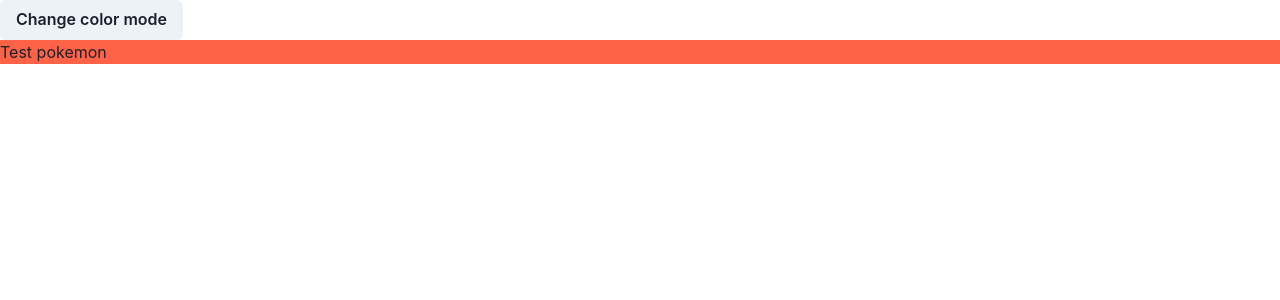
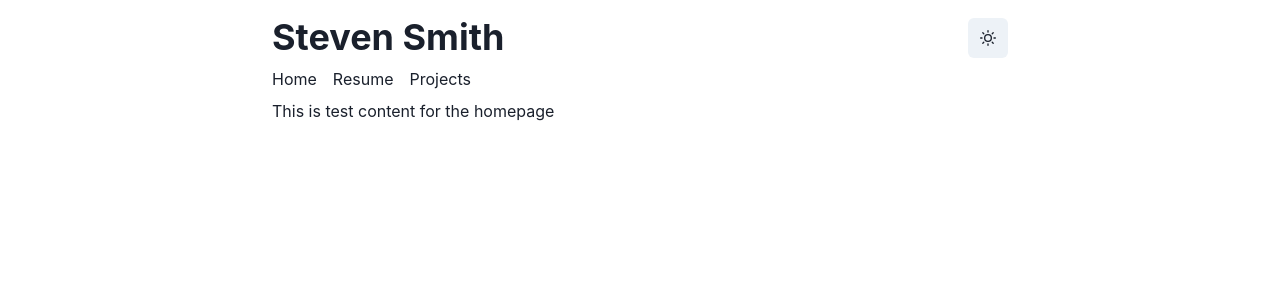
Before and after one commit to kodemaan/nextjs-personal-site, a Next.js app: page / in a window 1280 px wide. Shown: the top 300 px of the page. Built offline with nearby package versions, Linux system fonts and the light colour scheme.

Commit message:
Making a default layout for most pages / probably all pages

```diff
--- a/components/App.js
+++ /dev/null
@@ -1,12 +0,0 @@
-import { Box, Button, useColorMode, useColorModeValue } from '@chakra-ui/react'
-import React from 'react'
-export const App = () => {
-  const { colorMode, toggleColorMode } = useColorMode();
-  const mainBoxColor = useColorModeValue('gray.800', 'gray.50')
-  return (
-    <Box>
-      <Button onClick={toggleColorMode}>Change color mode</Button>
-      <Box bg='tomato' color={mainBoxColor}>Test pokemon</Box>
-    </Box>
-  )
-}
--- /dev/null
+++ b/components/DefaultLayout.js
@@ -0,0 +1,11 @@
+import { Box, Container } from '@chakra-ui/react'
+import { Header } from './Header'
+import React from 'react'
+export const DefaultLayout = ({children}) => {
+  return (
+    <Container mt={4} minWidth={{base: '100vw', md: '60%'}}>
+      <Header />
+      <Box mt={2}>{children}</Box>
+    </Container>
+  )
+}
--- /dev/null
+++ b/components/Header.js
@@ -0,0 +1,25 @@
+import { Box, IconButton, Flex, Heading, Link, Spacer, useColorMode } from '@chakra-ui/react'
+import { MoonIcon, SunIcon } from '@chakra-ui/icons'
+import React from 'react'
+export const Header = (props) => {
+  const { colorMode, toggleColorMode } = useColorMode();
+  const colorChangeIcon = props.colorMode === 'light' ? <MoonIcon /> : <SunIcon />;
+  return (
+    <React.Fragment>
+      <Box mb='2'>
+        <Flex alignItems='center'>
+          <Heading>Steven Smith</Heading>
+          <Spacer />
+          <IconButton aria-label='Toggle color mode (light / dark)' onClick={toggleColorMode} icon={colorChangeIcon} />
+        </Flex>
+      </Box>
+      <Box>
+        <Flex>
+          <Link mr={2}>Home</Link>
+          <Link mx={2}>Resume</Link>
+          <Link mx={2}>Projects</Link>
+        </Flex>
+      </Box>
+    </React.Fragment>
+  )
+}
--- a/package.json
+++ b/package.json
@@ -13,6 +13,7 @@
   "author": "",
   "license": "ISC",
   "dependencies": {
+    "@chakra-ui/icons": "^1.0.13",
     "@chakra-ui/react": "^1.6.1",
     "@emotion/react": "^11.4.0",
     "@emotion/styled": "^11.3.0",
--- a/pages/_app.js
+++ b/pages/_app.js
@@ -1,9 +1,18 @@
 import { ChakraProvider } from "@chakra-ui/react"
+import { DefaultLayout } from "../components/DefaultLayout"
 import theme from './theme'
+function getLayout(Component) {
+  if (Component.Layout === 'default' || !Component.Layout) {
+    return DefaultLayout
+  }
+}
 function MyApp({ Component, pageProps }) {
+  const Layout = getLayout(Component)
   return (
     <ChakraProvider theme={theme}>
-      <Component {...pageProps} />
+      <Layout>
+        <Component {...pageProps} />
+      </Layout>
     </ChakraProvider>
   )
 }
--- a/pages/index.js
+++ b/pages/index.js
@@ -1,6 +1,8 @@
-import { App } from '../components/App'
+import { Box } from '@chakra-ui/react'
 function HomePage() {
-  return <App />
+  return <Box>This is test content for the homepage</Box>
 }
 
+HomePage.layout = 'default'
+
 export default HomePage
--- a/pages/theme.js
+++ b/pages/theme.js
@@ -1,9 +1,7 @@
 import { extendTheme } from "@chakra-ui/react"
-// 2. Add your color mode config
 const config = {
-  initialColorMode: "light",
+  initialColorMode: "dark",
   useSystemColorMode: true,
 }
-// 3. extend the theme
 const theme = extendTheme({ config })
 export default theme
```
Also changed, not shown: 1 other file (tests, documents, lock files or other folders).
